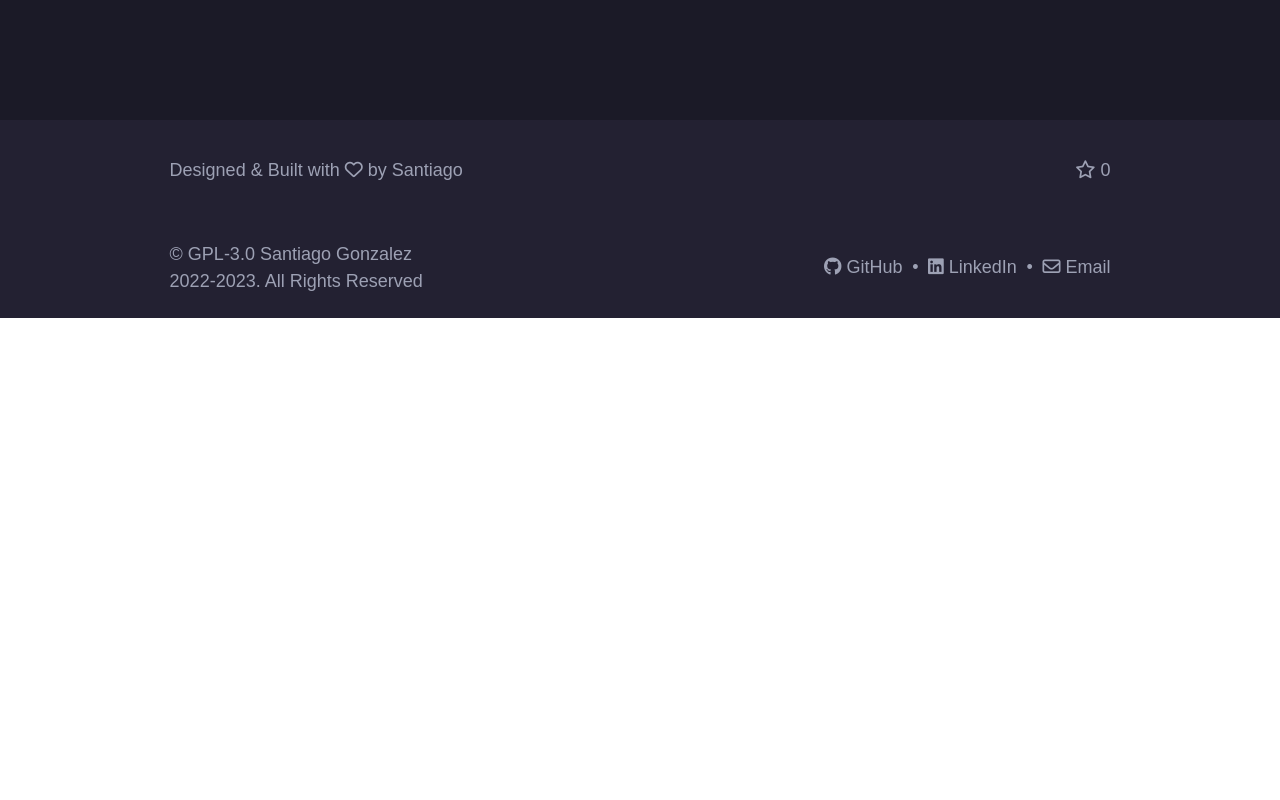
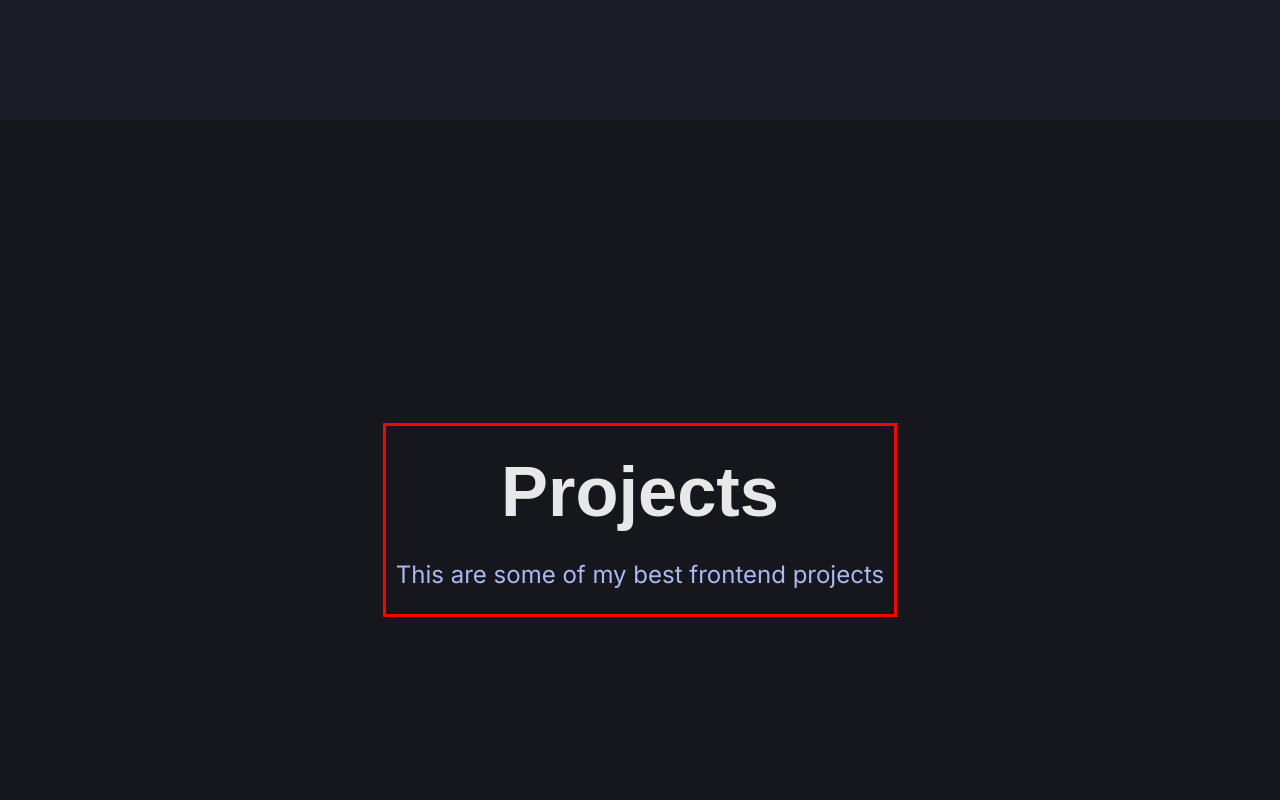
Before and after one commit to santiago-webdev/portfolio-and-blog, a SvelteKit app: page / in a window 1280 px wide. Shown: the part 680-1480 px from the top of the page. Before the commit the page ends 998 px from the top, so only its background shows below. Built offline with nearby package versions, Linux system fonts and the light colour scheme; no server answers; a web font is replaced by a local one.

Commit message:
Added Projects and title for it

```diff
--- a/src/lib/Nav.svelte
+++ b/src/lib/Nav.svelte
@@ -1,8 +1,8 @@
 <script lang="ts">
 	// List of navigation items
 	const navItems = [
-		{ label: 'Home', href: '#' },
-		{ label: 'Projects', href: '#' },
+		{ label: 'Home', href: '/' },
+		{ label: 'Projects', href: '#wrapper-projects' },
 		{ label: 'About', href: '#' },
 		{ label: 'Resume', href: '#' },
 		{ label: 'Contact', href: '#' }
--- a/src/routes/+layout.svelte
+++ b/src/routes/+layout.svelte
@@ -10,8 +10,12 @@
 	:root {
 		--cc-fg: #e8e8e8;
 		--cc-bg: #16171d;
+
 		--cc-vanilla: #f3e5ab;
 		--cc-vanilla-red: #f38fa9;
+		--cc-dark-purple: #8e78aa;
+		--cc-light-purple: #c1abf3;
+		--cc-pale-blue: #abb9f3;
 
 		--cc2-bg: #1b1a27;
 		--cc2-bg2: #232132;
--- a/src/routes/+page.svelte
+++ b/src/routes/+page.svelte
@@ -3,10 +3,12 @@
 	import Footer from '$lib/Footer.svelte';
 
 	import Home from './Home.svelte';
+	import Projects from './Projects.svelte';
 </script>
 
 <Nav />
 <Home />
+<Projects />
 <Footer />
 
 <svelte:head>
--- /dev/null
+++ b/src/routes/Projects.svelte
@@ -0,0 +1,46 @@
+<script>
+	const title = 'Projects';
+	const subtitle = 'This are some of my best frontend projects';
+</script>
+
+<div id="wrapper-projects" class="wrapper-projects">
+	<main>
+		<div style="text-align: center">
+			<h1>{title}</h1>
+			<h2>{subtitle}</h2>
+		</div>
+	</main>
+</div>
+
+<style>
+	.wrapper-projects {
+		display: grid;
+		place-items: center;
+		min-height: 100vh;
+		background-color: var(--cc-bg);
+	}
+
+	main {
+		border-color: red;
+		border-style: solid;
+
+		max-width: var(--content-width);
+		padding: var(--padding);
+		padding-inline: var(--padding-inline);
+	}
+
+	h1 {
+		font-size: clamp(1rem, 14vw, 4.4rem);
+		line-height: clamp(3rem, 18vw, 5.6rem);
+		font-weight: 600;
+
+		padding-bottom: 1.3rem;
+	}
+
+	h2 {
+		color: var(--cc-pale-blue);
+		font-size: clamp(1rem, 10vw, 1.5rem);
+		font-family: 'Inter', sans-serif;
+		font-weight: 400;
+	}
+</style>
```
